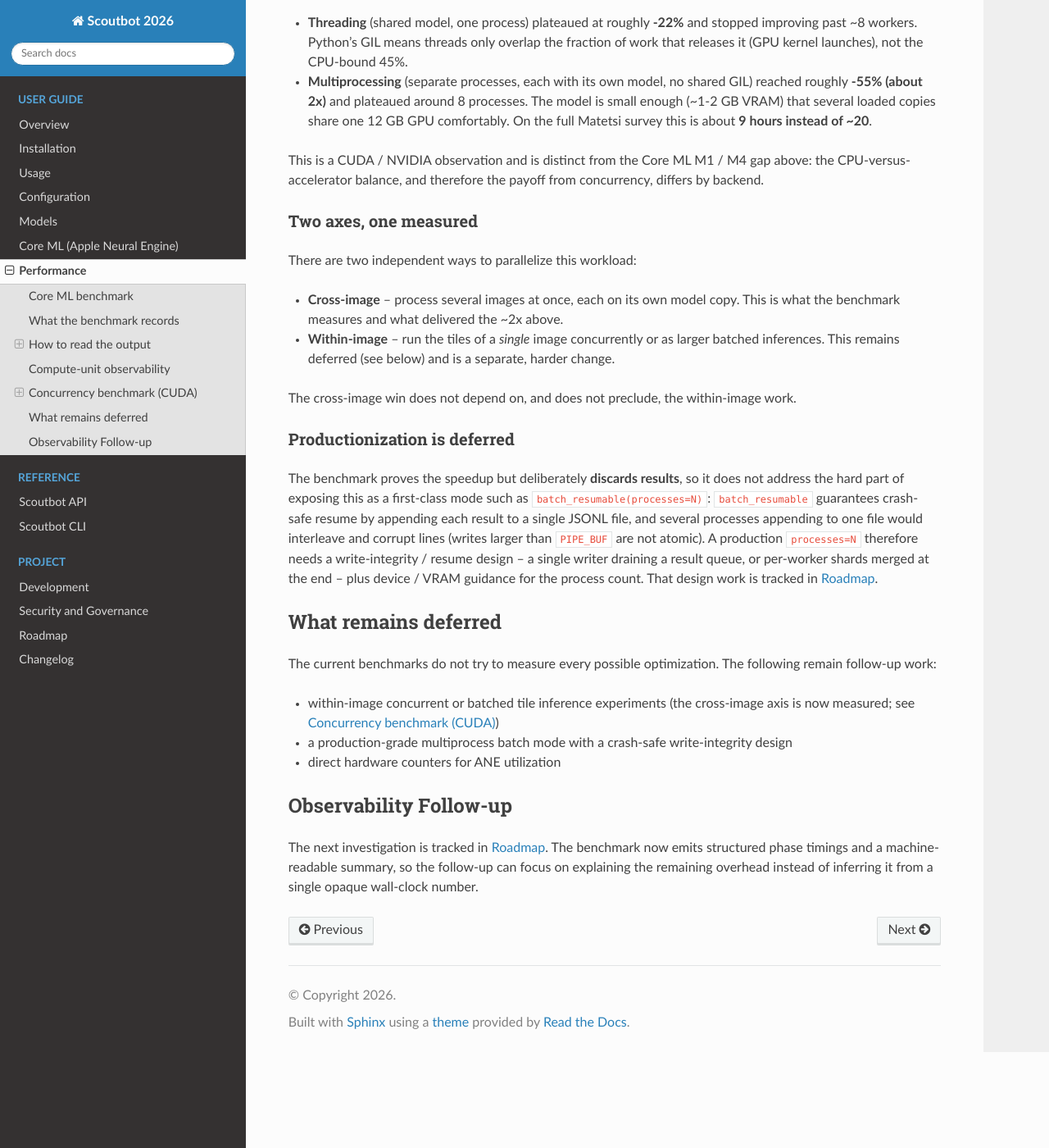
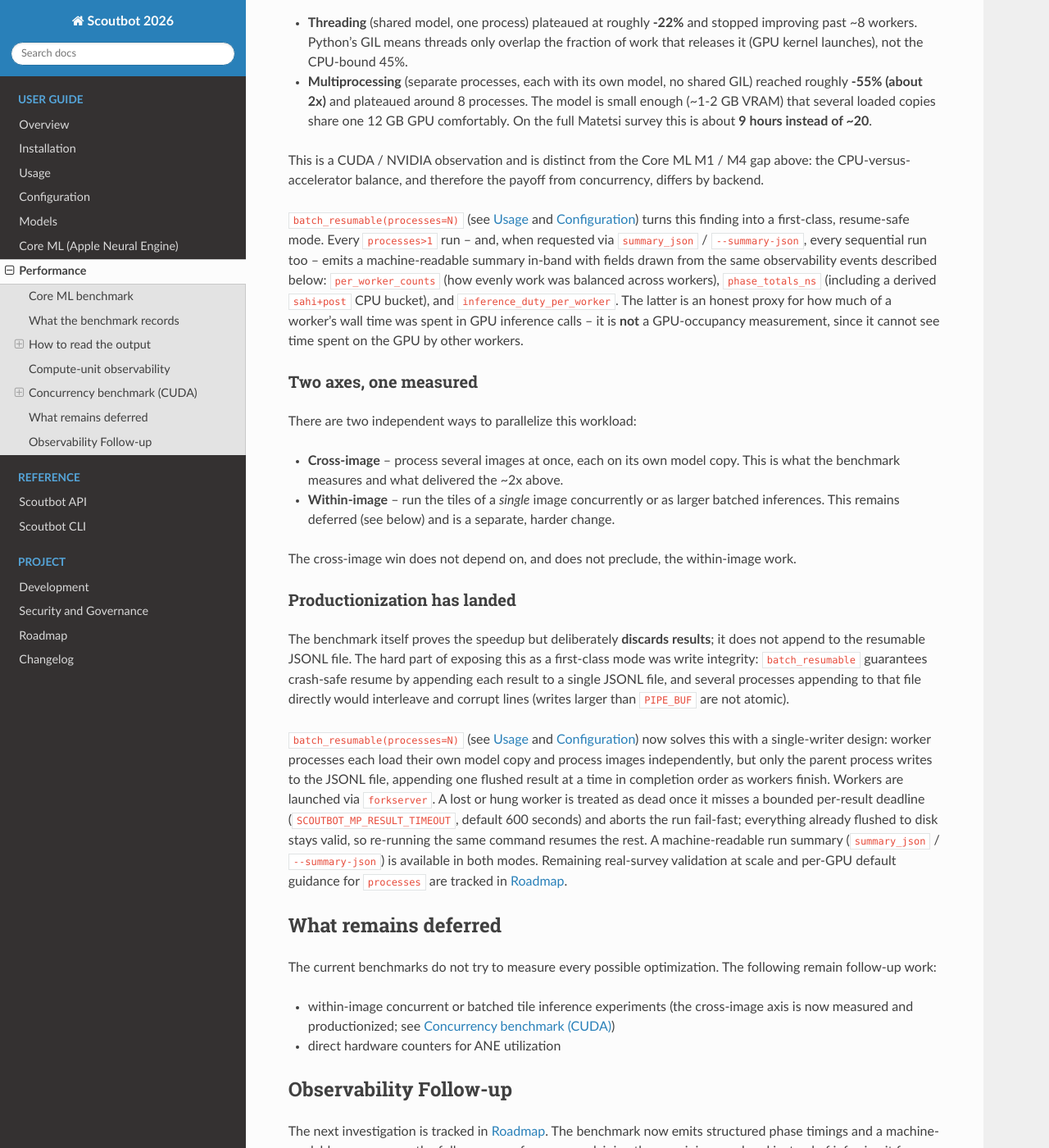
Before and after one commit to SurveyTools/scoutbot-two, a Sphinx documentation site: the page built from docs/performance.rst, in a window 1280 px wide and 1400 px high, scrolled down 3420 px. Shown: the whole window at 82% size. Built offline with Sphinx 7.4.7 and the Read the Docs theme 3.1.0, drawn with Linux system fonts in a browser that asks for light colours; formulas are drawn with MathJax 3.

Commit message:
Document multiprocess batch mode and run summary.

```diff
--- a/docs/performance.rst
+++ b/docs/performance.rst
@@ -179,6 +179,15 @@ Two ways to overlap that work were measured:
 This is a CUDA / NVIDIA observation and is distinct from the Core ML M1 / M4 gap above: the
 CPU-versus-accelerator balance, and therefore the payoff from concurrency, differs by backend.
 
+``batch_resumable(processes=N)`` (see :doc:`usage` and :doc:`configuration`) turns this finding
+into a first-class, resume-safe mode. Every ``processes>1`` run -- and, when requested via
+``summary_json`` / ``--summary-json``, every sequential run too -- emits a machine-readable
+summary in-band with fields drawn from the same observability events described below:
+``per_worker_counts`` (how evenly work was balanced across workers), ``phase_totals_ns``
+(including a derived ``sahi+post`` CPU bucket), and ``inference_duty_per_worker``. The latter is
+an honest proxy for how much of a worker's wall time was spent in GPU inference calls -- it is
+**not** a GPU-occupancy measurement, since it cannot see time spent on the GPU by other workers.
+
 Two axes, one measured
 ~~~~~~~~~~~~~~~~~~~~~~~~
 
@@ -191,16 +200,25 @@ There are two independent ways to parallelize this workload:
 
 The cross-image win does not depend on, and does not preclude, the within-image work.
 
-Productionization is deferred
-~~~~~~~~~~~~~~~~~~~~~~~~~~~~~~
+Productionization has landed
+~~~~~~~~~~~~~~~~~~~~~~~~~~~~~
 
-The benchmark proves the speedup but deliberately **discards results**, so it does not address the
-hard part of exposing this as a first-class mode such as ``batch_resumable(processes=N)``:
-``batch_resumable`` guarantees crash-safe resume by appending each result to a single JSONL file,
-and several processes appending to one file would interleave and corrupt lines (writes larger than
-``PIPE_BUF`` are not atomic). A production ``processes=N`` therefore needs a write-integrity /
-resume design -- a single writer draining a result queue, or per-worker shards merged at the end --
-plus device / VRAM guidance for the process count. That design work is tracked in :doc:`roadmap`.
+The benchmark itself proves the speedup but deliberately **discards results**; it does not append
+to the resumable JSONL file. The hard part of exposing this as a first-class mode was write
+integrity: ``batch_resumable`` guarantees crash-safe resume by appending each result to a single
+JSONL file, and several processes appending to that file directly would interleave and corrupt
+lines (writes larger than ``PIPE_BUF`` are not atomic).
+
+``batch_resumable(processes=N)`` (see :doc:`usage` and :doc:`configuration`) now solves this with
+a single-writer design: worker processes each load their own model copy and process images
+independently, but only the parent process writes to the JSONL file, appending one flushed result
+at a time in completion order as workers finish. Workers are launched via ``forkserver``. A lost
+or hung worker is treated as dead once it misses a bounded per-result deadline
+(``SCOUTBOT_MP_RESULT_TIMEOUT``, default 600 seconds) and aborts the run fail-fast; everything
+already flushed to disk stays valid, so re-running the same command resumes the rest. A
+machine-readable run summary (``summary_json`` / ``--summary-json``) is available in both modes.
+Remaining real-survey validation at scale and per-GPU default guidance for ``processes`` are
+tracked in :doc:`roadmap`.
 
 What remains deferred
 ---------------------
@@ -209,8 +227,7 @@ The current benchmarks do not try to measure every possible optimization. The fo
 follow-up work:
 
 * within-image concurrent or batched tile inference experiments (the cross-image axis is now
-  measured; see `Concurrency benchmark (CUDA)`_)
-* a production-grade multiprocess batch mode with a crash-safe write-integrity design
+  measured and productionized; see `Concurrency benchmark (CUDA)`_)
 * direct hardware counters for ANE utilization
 
 Observability Follow-up
```
Also changed, not shown: CHANGELOG.rst (+14 -0 lines), docs/configuration.rst (+19 -0 lines), docs/roadmap.rst (+19 -14 lines), docs/usage.rst (+40 -0 lines).
